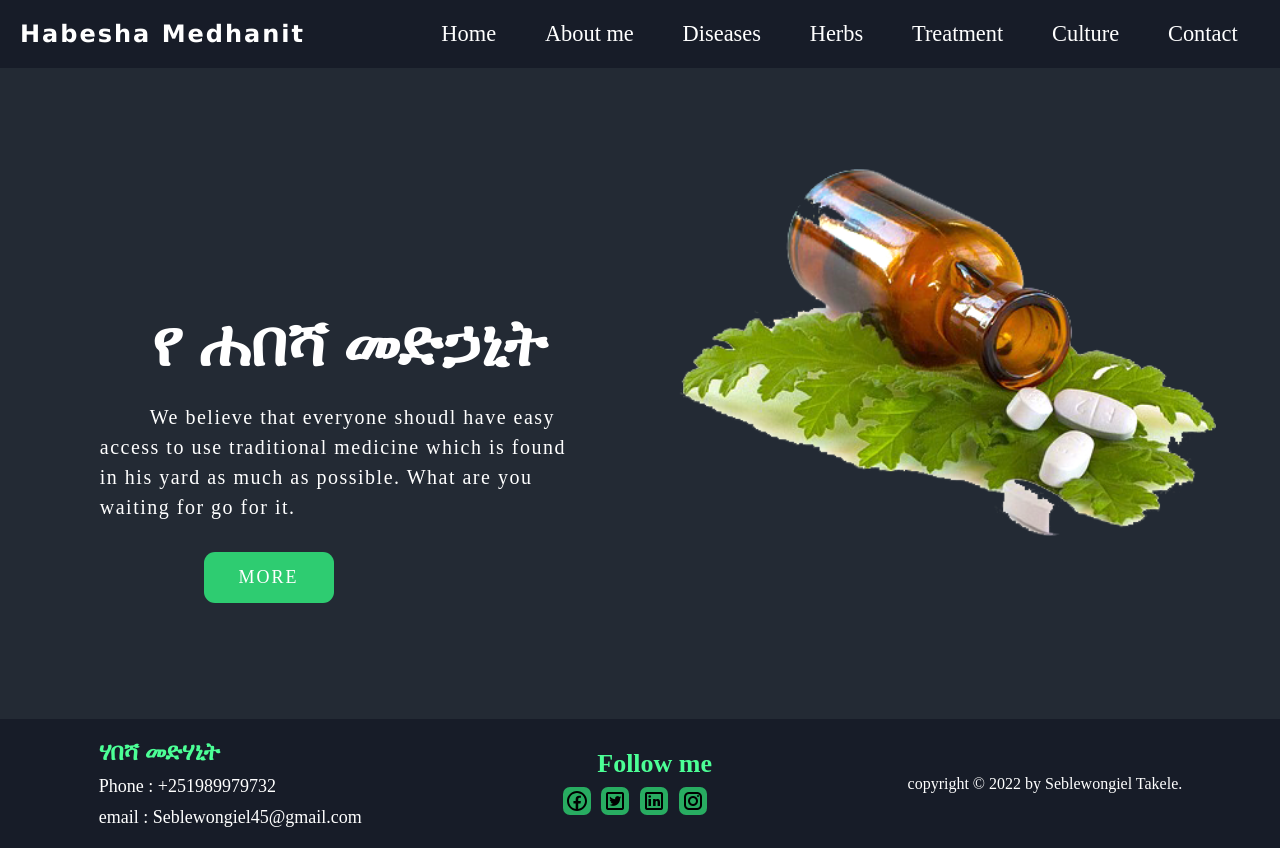
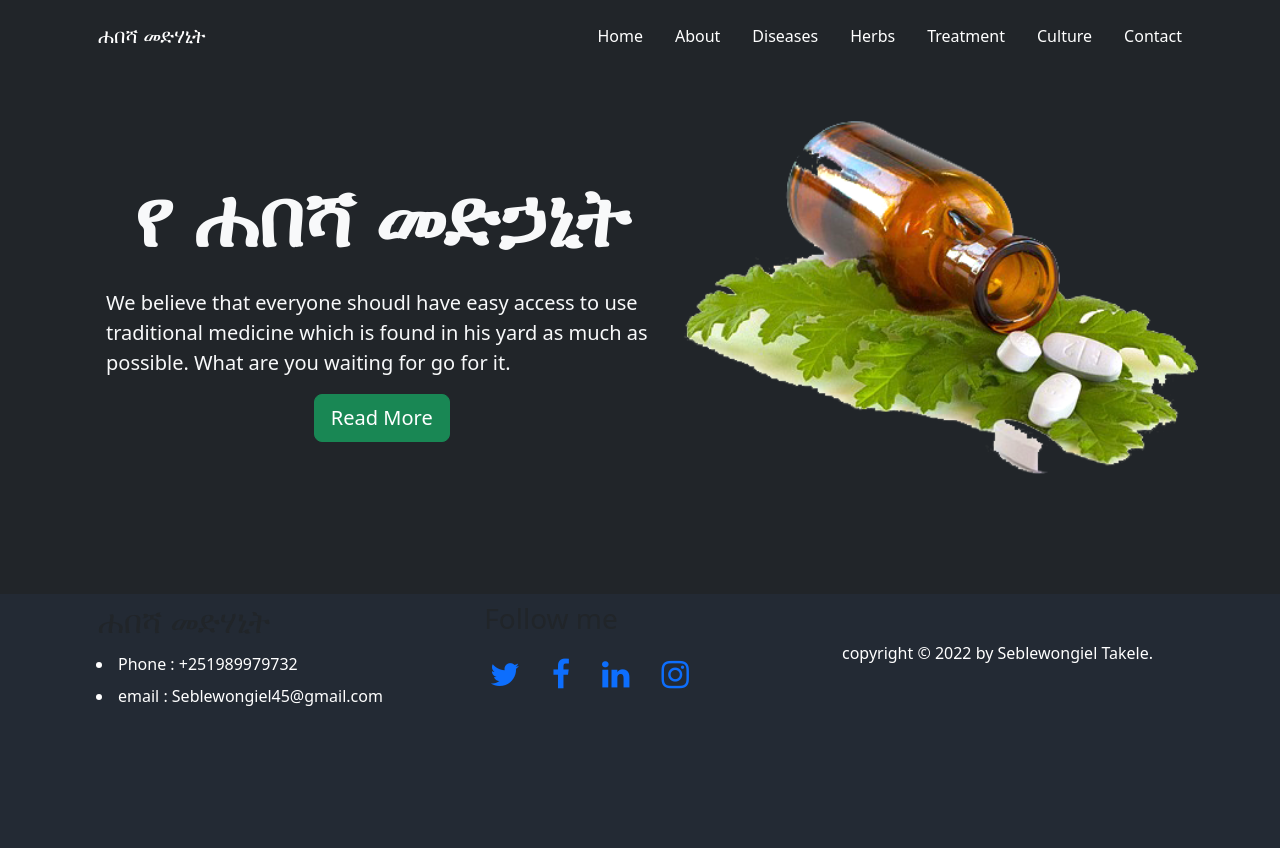
Before and after one commit to Tseble21/UGR-9711-13, a plain HTML site: page src/index.html in a window 1280 px wide. After the commit the page ends 800 px from the top, so only its background shows below. Drawn offline with nearby package versions, Linux system fonts and the light colour scheme.

Commit message:
update index html

```diff
--- a/src/index.html
+++ b/src/index.html
@@ -8,64 +8,93 @@
     <link rel="preconnect" href="https://fonts.googleapis.com">
     <link rel="stylesheet" href="https://cdnjs.cloudflare.com/ajax/libs/font-awesome/4.7.0/css/font-awesome.min.css"><!--To include social media icon-->
     <link rel="shortcut icon" href="images/icons8-home.svg" type="image/x-icon" alt="an icon of homepage for representing favicon" >
+    <link href="https://cdn.jsdelivr.net/npm/bootstrap@5.3.0-alpha1/dist/css/bootstrap.min.css" rel="stylesheet"
+        integrity="sha384-GLhlTQ8iRABdZLl6O3oVMWSktQOp6b7In1Zl3/Jr59b6EGGoI1aFkw7cmDA6j6gD" crossorigin="anonymous">
+
+
     <link rel="stylesheet" href="css/home.css">
+
+    <link href="assets/vendor/bootstrap/css/bootstrap.min.css" rel="stylesheet">
     <link rel="stylesheet" href="css/combine.css">
+
 </head>
 <body class="body">
-    <header class="header">
-        <div class="logo">
-            <p>Habesha Medhanit</p>
-        </div>
-        <img src="images/icons8-menu (7).svg" class="humburger" id="humburger" alt="HumbergerIcon for js" >
-        <nav class="nav" id="nav">
-            <ul class="nav_bar">
-                <li class="nav__bar--list"><a class="link" href="index.html">Home</a></li>
-                <li class="nav__bar--list"><a class="link"  href="html/about.html" >About me</a></li>
-                <li class="nav__bar--list"><a class="link" href="html/Diseases.html" >Diseases</a></li>
-                <li class="nav__bar--list"><a class="link" href="html/Herbs.html">Herbs</a></li>
-                <li class="nav__bar--list"><a class="link" href="html/Treatment.html">Treatment</a></li>
-                <li class="nav__bar--list"><a class="link" href="html/culture.html">Culture</a></li>
-                <li class="nav__bar--list"><a class="link"  href="html/contact.html">Contact</a></li>
-            </ul>
+    <header>
+        <nav class="navbar navbar-expand-lg bg-dark navbar-dark py-3 fixed-top">
+            <div class="container">
+                <a class="navbar-brand mx-3" href="#"><span class="habesh">ሐበሻ </span> መድሃኒት</a>
+                <button class="navbar-toggler" type="button" data-bs-toggle="collapse" data-bs-target="#navmenu">
+                    <span class="navbar-toggler-icon"></span>
+                </button>
+                <div class="collapse navbar-collapse" id="navmenu">
+                    <ul class="navbar-nav ms-auto mb-2 mb-lg-0">
+                        <li class="nav-item"><a class="nav-link text-white px-3" href="index.html">Home</a></li>
+                        <li class="nav-item"><a class="nav-link text-white px-3" href="html/about.html">About</a></li>
+                        <li class="nav-item"><a class="nav-link text-white px-3" href="html/Diseases.html">Diseases</a></li>
+                        <li class="nav-item"><a class="nav-link text-white px-3" href="html/Herbs.html">Herbs</a></li>
+                        <li class="nav-item"><a class="nav-link text-white px-3" href="html/Treatment.html">Treatment</a></li>
+                        <li class="nav-item"><a class="nav-link text-white px-3" href="html/culture.html">Culture</a></li>
+                        <li class="nav-item"><a class="nav-link text-white px-3" href="html/contact.html">Contact</a></li>
+                    </ul>
+                    </ul>
+                </div>
+            </div>
         </nav>
     </header>
     <main class="main">
-        <img class="picture"  src="images/med4.png" alt="an image of Habesha Medhanit">
-        <section class="Introduction" id="home">
+        <section class="bg-dark text-light p-5 text-center text-sm-start" id="home">
+            <div class="container py-4">
+                <div class="d-sm-flex align-item-center justify-content-between py-5">
+                    <div class="container-fluid p-4 d-flex flex-column align-items-center">
 
-            <div class="Introduction__content">
-                <div class="Introduction__content--holder">
-                    <p class="Intorduction__content--holder--text"></p>
-                    <h2 class="Intorduction__content--holder--heading">የ ሐበሻ መድኃኒት</h2>
+                        <h1 class="display-1 my-4 fw-bolder w-100 text-center">የ ሐበሻ መድኃኒት</h1>
+                        <p class="lead ">
+                            We believe that everyone shoudl have easy access to use traditional medicine which is found in his yard as much as
+                            possible. What are you waiting for go for it.
+                        </p>
+                        <a href="html/Herbs.html"><button class="btn btn-success btn-lg text-center "> Read More</button>
+                        </div></a>
+
+                    <a href="#">
+                        <img src="images/med4.png" alt="an image of Habesha Medhanit" class="img-fluid" width="1000">
+                    </a>
                 </div>
-                <p class="Introduction__content--describe">We believe that everyone shoudl have easy access to use traditional medicine which is found in his yard as much as possible. What are you waiting for go for it.
-                </p>
-                <a href="html/Herbs.html" class="Introduction__about--button">More</a>
             </div>
         </section>
     </main>
+    <footer>
+        <div class="container">
+            <div class="row">
+                <div class="col-sm-4">
+                    <h2 class="mx-3 my-2 labeld">ሐበሻ መድሃኒት</h2>
+                    <ul class="foooter">
+                        <li class="text-white p-1">Phone : +251989979732</li>
+                        <li class="text-white p-1">email : Seblewongiel45@gmail.com</li>
+                    </ul>
+                </div>
+                <div class="col-sm-4">
+                    <h3 class="text-center w-50 my-2 labeld">Follow me</h3>
+                    <div class="container d-flex my-4">
+                        <a href="#" class="green-icon"><i class="fa fa-2x fa-twitter icons px-3" alt="twitter iocn"></i></a>
+                        <a href="#" class="green-icon"><i class="fa fa-2x fa-facebook icons px-3" alt="facebook icon"></i></a>
+                        <a href="#" class="green-icon"><i class="fa fa-2x fa-linkedin icons px-3" alt="Linkedin icon"></i></a>
+                        <a href="#" class="green-icon"><i class="fa fa-2x fa-instagram icons px-3" alt="instagram icon"></i></a>
+                    </div>
+                </div>
+                <div class="col-sm-4 text-white d-flex align-items-center">
+                    <p>copyright © 2022 by <span class="copyright--name"> Seblewongiel Takele.</span> </p>
 
-    <footer class="footer">
-        <section class="footer--contact">
-             <h2 class="footer--contact__header">ሃበሻ መድሃኒት</h2>
-             <ul class="foooter">
-                <li class="footer--contact__lists">Phone : +251989979732</li>
-                <li class="footer--contact__lists">email : Seblewongiel45@gmail.com</li>
-             </ul>
-        </section>
-         <section class="Social-media">
-             <h3 class="Social-media--text">Follow me</h3>
-             <div class="social-media__icons">
-                 <div class="imgs"><img class="icon" src="images/icons8-facebook.svg" alt="facebook logo"></a></div>
-                 <div class="imgs"><img class="icon" src="images/icons8-twitter-24.png" alt="twitter logo"></a></div>
-                 <div class="imgs"><img class="icon" src="images/icons8-linkedin-24.png" alt="linkedin logo"></a></div>
-                 <div class="imgs"><img class="icon" src="images/icons8-instagram-24.png" alt="insatagram logo"></a></div>
-             </div>
-         </section>
-         <section class="copyright">
-             <p>copyright © 2022 by <span class="copyright--name"> Seblewongiel Takele.</span> </p>
-         </section>
-     </footer>
+                </div>
+            </div>
+        </div>
+    </footer>
+
+
+
+
+    <script src="https://cdn.jsdelivr.net/npm/bootstrap@5.3.0-alpha1/dist/js/bootstrap.bundle.min.js"
+        integrity="sha384-w76AqPfDkMBDXo30jS1Sgez6pr3x5MlQ1ZAGC+nuZB+EYdgRZgiwxhTBTkF7CXvN"
+    crossorigin="anonymous"></script>
     <script src="scripts/style.js"></script>
 </body>
 </html>
```
